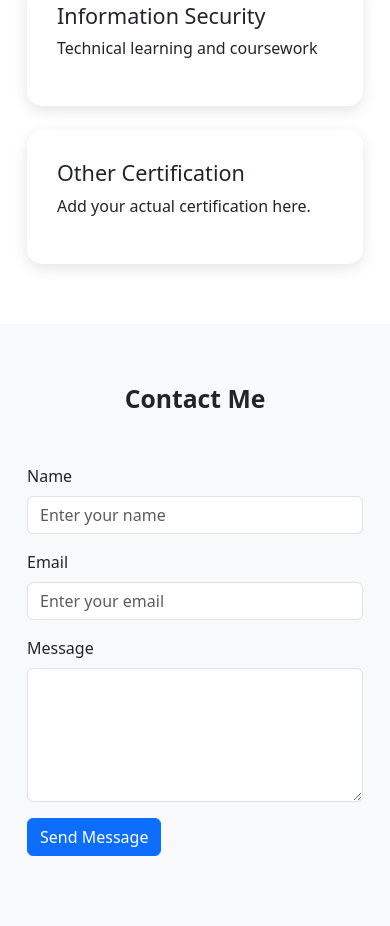
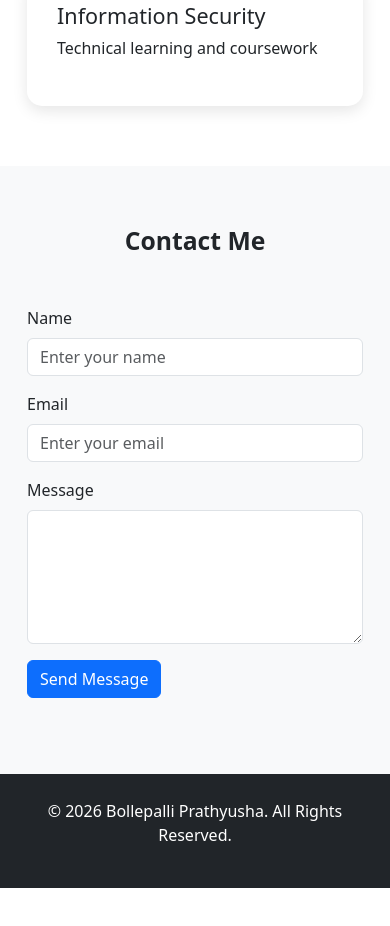
Before and after one commit to BollepalliPrathyusha/Bollepalli-Prathyusha-Portfolio, a plain HTML site: page index.html in a window 390 px wide. Shown: the part 4117-5043 px from the top of the page. After the commit the page ends 5005 px from the top, so only its background shows below. Drawn offline with nearby package versions, Linux system fonts and the light colour scheme.

Commit message:
Update portfolio

```diff
--- a/index.html
+++ b/index.html
@@ -58,6 +58,11 @@
 
                 <li class="nav-item">
                     <a class="nav-link" href="#contact">Contact</a>
+                </li>
+                <li class="nav-item">
+                    <a class="nav-link" href="#internship">
+                       Internship
+                    </a>
                 </li>
 
             </ul>
@@ -490,21 +495,6 @@
             </div>
 
 
-            <div class="col-md-4">
-
-                <div class="skill-card">
-
-                    <h4>
-                        Other Certification
-                    </h4>
-
-                    <p>
-                        Add your actual certification here.
-                    </p>
-
-                </div>
-
-            </div>
 
 
         </div>
```
